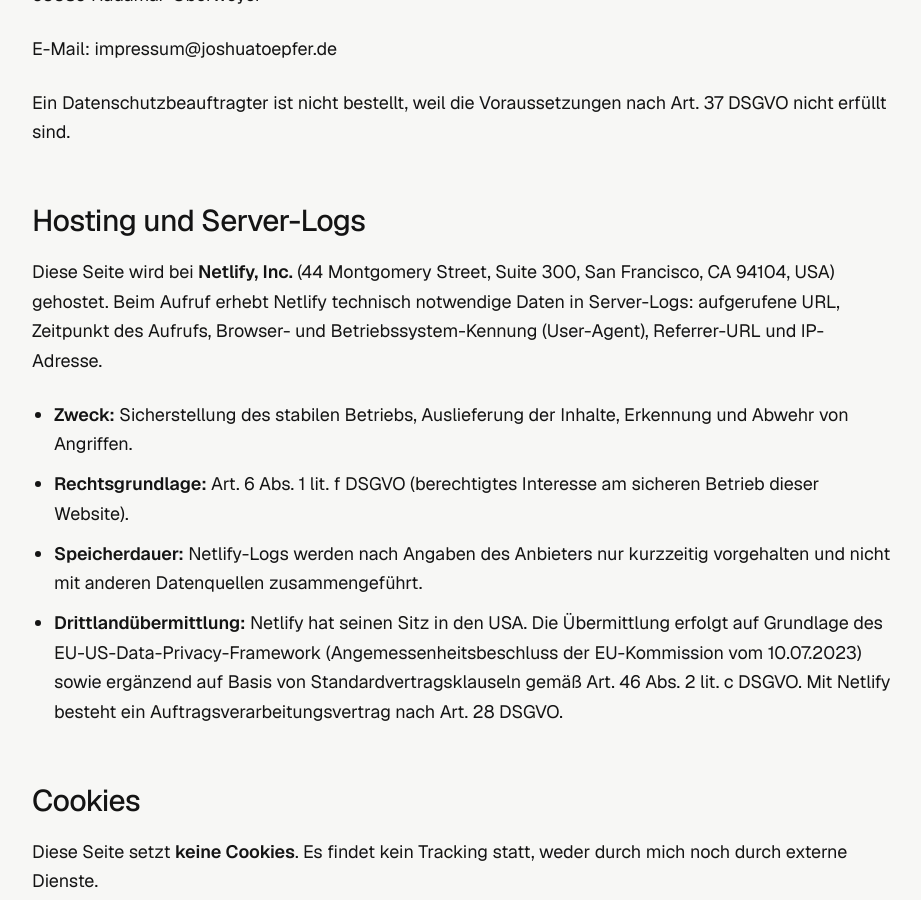
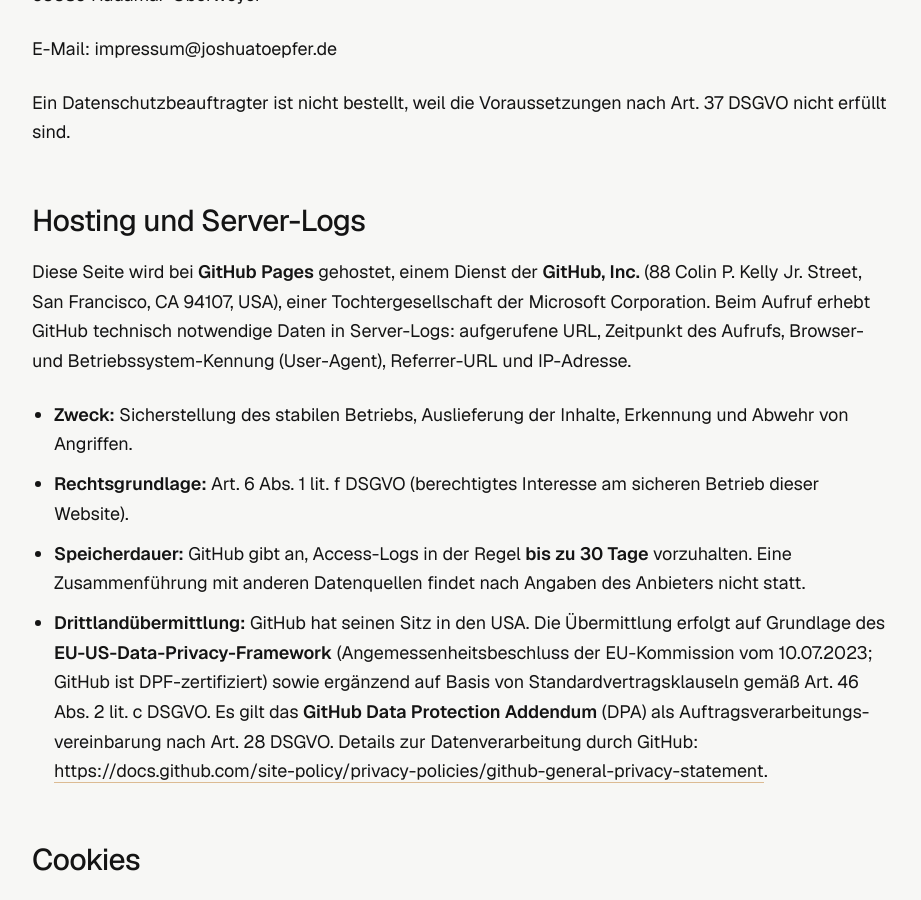
Before and after one commit to hollesse/joshuatoepfer.de, a Jekyll site: the page built from datenschutz/index.md, in a window 1280 px wide and 900 px high, scrolled down 651 px. Shown: the whole window, without its empty margins (48-969 px from the left). Built offline with Jekyll 4.4.1, drawn with Linux system fonts in a browser that asks for light colours; some of the changed text lies outside the part shown.

Commit message:
fix(website): correct hosting in datenschutz — GitHub Pages, not Netlify
The previous version named Netlify as the host based on a stale
project-doc assumption. The actual deploy mechanism is GitHub Pages
(.github/workflows/deploy.yml uses actions/deploy-pages@v4).
netlify.toml in the repo root is an orphan from an earlier setup
and is not active.

Replaces the Netlify hosting block with GitHub Pages-specific
content:
- Anbieter GitHub, Inc., 88 Colin P. Kelly Jr. Street, San Francisco
- Speicherdauer "bis zu 30 Tage" per GitHub's stated retention
- TADPF basis with explicit note that GitHub is DPF-certified
- GitHub Data Protection Addendum (DPA) as the Art. 28 contract
- Link to GitHub's general privacy statement for the canonical source

Adds a 2026-06-03 changelog entry under "Änderungen" disclosing the
prior misattribution.

Co-Authored-By: Claude Opus 4.7 (1M context) <noreply@anthropic.com>

```diff
--- a/datenschutz/index.md
+++ b/datenschutz/index.md
@@ -19,25 +19,28 @@ Voraussetzungen nach Art. 37 DSGVO nicht erfüllt sind.
 
 ## Hosting und Server-Logs
 
-Diese Seite wird bei **Netlify, Inc.** (44 Montgomery Street, Suite 300,
-San Francisco, CA 94104, USA) gehostet. Beim Aufruf erhebt Netlify
-technisch notwendige Daten in Server-Logs: aufgerufene URL, Zeitpunkt
-des Aufrufs, Browser- und Betriebssystem-Kennung (User-Agent),
-Referrer-URL und IP-Adresse.
+Diese Seite wird bei **GitHub Pages** gehostet, einem Dienst der
+**GitHub, Inc.** (88 Colin P. Kelly Jr. Street, San Francisco, CA 94107,
+USA), einer Tochtergesellschaft der Microsoft Corporation. Beim Aufruf
+erhebt GitHub technisch notwendige Daten in Server-Logs: aufgerufene
+URL, Zeitpunkt des Aufrufs, Browser- und Betriebssystem-Kennung
+(User-Agent), Referrer-URL und IP-Adresse.
 
 - **Zweck:** Sicherstellung des stabilen Betriebs, Auslieferung der
   Inhalte, Erkennung und Abwehr von Angriffen.
 - **Rechtsgrundlage:** Art. 6 Abs. 1 lit. f DSGVO (berechtigtes Interesse
   am sicheren Betrieb dieser Website).
-- **Speicherdauer:** Netlify-Logs werden nach Angaben des Anbieters nur
-  kurzzeitig vorgehalten und nicht mit anderen Datenquellen
-  zusammengeführt.
-- **Drittlandübermittlung:** Netlify hat seinen Sitz in den USA. Die
-  Übermittlung erfolgt auf Grundlage des EU-US-Data-Privacy-Framework
-  (Angemessenheitsbeschluss der EU-Kommission vom 10.07.2023) sowie
-  ergänzend auf Basis von Standardvertragsklauseln gemäß Art. 46 Abs. 2
-  lit. c DSGVO. Mit Netlify besteht ein Auftragsverarbeitungsvertrag
-  nach Art. 28 DSGVO.
+- **Speicherdauer:** GitHub gibt an, Access-Logs in der Regel **bis zu
+  30 Tage** vorzuhalten. Eine Zusammenführung mit anderen Datenquellen
+  findet nach Angaben des Anbieters nicht statt.
+- **Drittlandübermittlung:** GitHub hat seinen Sitz in den USA. Die
+  Übermittlung erfolgt auf Grundlage des **EU-US-Data-Privacy-Framework**
+  (Angemessenheitsbeschluss der EU-Kommission vom 10.07.2023; GitHub ist
+  DPF-zertifiziert) sowie ergänzend auf Basis von Standardvertragsklauseln
+  gemäß Art. 46 Abs. 2 lit. c DSGVO. Es gilt das
+  **GitHub Data Protection Addendum** (DPA) als Auftragsverarbeitungs­
+  vereinbarung nach Art. 28 DSGVO. Details zur Datenverarbeitung durch
+  GitHub: <https://docs.github.com/site-policy/privacy-policies/github-general-privacy-statement>.
 
 ## Cookies
 
@@ -134,3 +137,8 @@ Besuchs abrufbare Version, sichtbar am Datum unten in dieser Erklärung.
   (Geist + Geist Mono als WOFF2 unter `assets/fonts/`); die
   vorherige Einbindung über Google Fonts und die damit verbundene
   Drittlandübermittlung an Google LLC entfallen.
+- **2026-06-03:** Korrektur der Hosting-Angabe — diese Seite wird
+  bei GitHub Pages (GitHub, Inc., USA) gehostet, nicht bei Netlify.
+  Frühere Versionen dieser Erklärung nannten Netlify; das war eine
+  Verwechslung mit einer geplanten, aber nicht umgesetzten
+  Migration.
```
